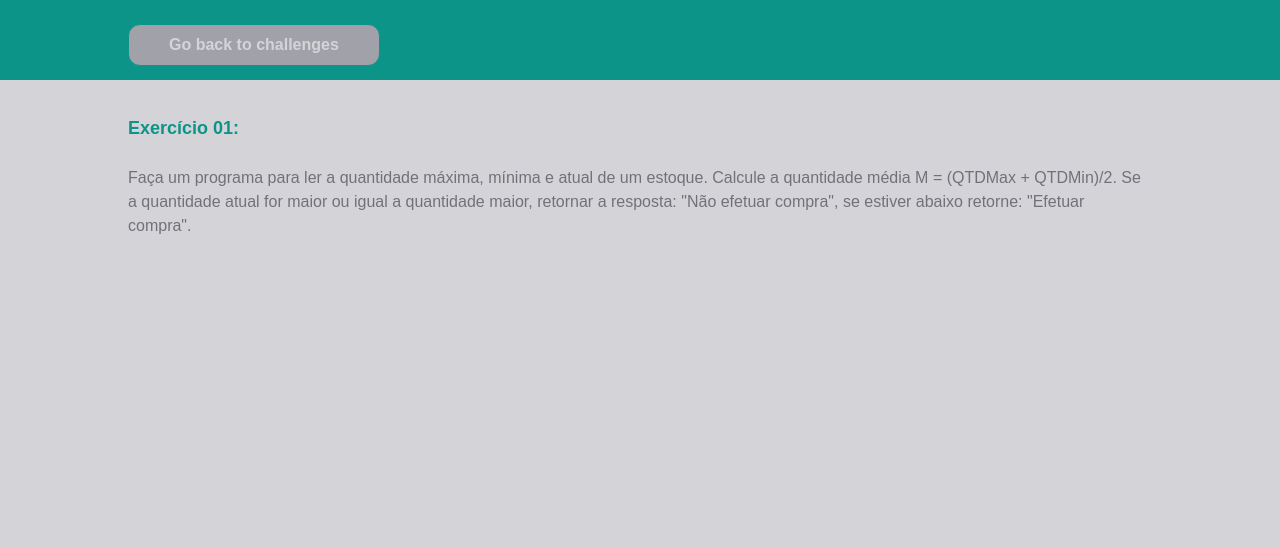
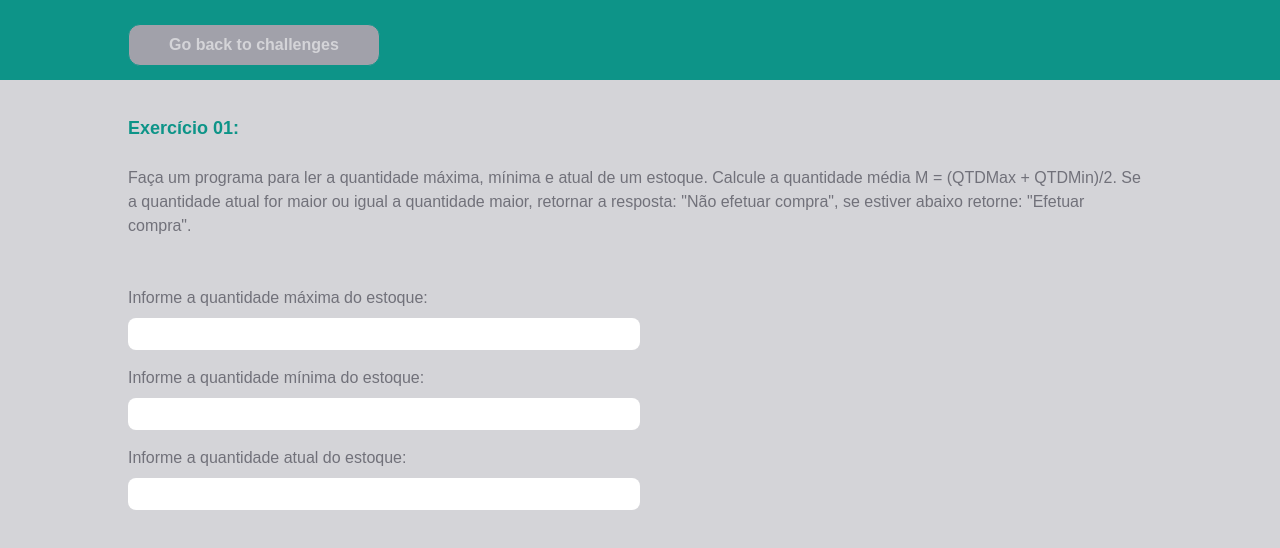
Before and after one commit to kelitasukita/training-programming-logic, a Next.js app: page /challenge-01 in a window 1280 px wide. Shown: the top 548 px of the page. Built offline with nearby package versions, Linux system fonts and the light colour scheme.

Commit message:
Set a challenge question and options

```diff
--- a/src/app/challenge-01/page.tsx
+++ b/src/app/challenge-01/page.tsx
@@ -13,6 +13,19 @@ export default function Challenge01() {
           <p className='text-zinc-500 mt-6'>Faça um programa para ler a quantidade máxima, mínima e atual de um estoque. Calcule a quantidade média M = (QTDMax + QTDMin)/2. Se a quantidade atual for maior ou igual a quantidade maior, retornar a resposta: "Não efetuar compra", se estiver abaixo retorne: "Efetuar compra".</p>
         </article>
 
+        <article className='w-4/5 mx-auto mt-12 text-zinc-500 flex flex-col'>
+          <label className='mb-2'>Informe a quantidade máxima do estoque:</label>
+          <input type="number" className='h-8 rounded-lg w-1/2' />
+          <label className='mb-2 mt-4'>Informe a quantidade mínima do estoque:</label>
+          <input type="number" className='h-8 rounded-lg w-1/2' />
+          <label className='mb-2 mt-4'>Informe a quantidade atual do estoque:</label>
+          <input type="number" className='h-8 rounded-lg w-1/2' />
+        </article>
+
+        <div className='w-4/5 mx-auto mt-12'>
+          <p className='text-teal-600 text-lg font-bold'></p>
+        </div>
+
       </main >
     </>
   )
```
